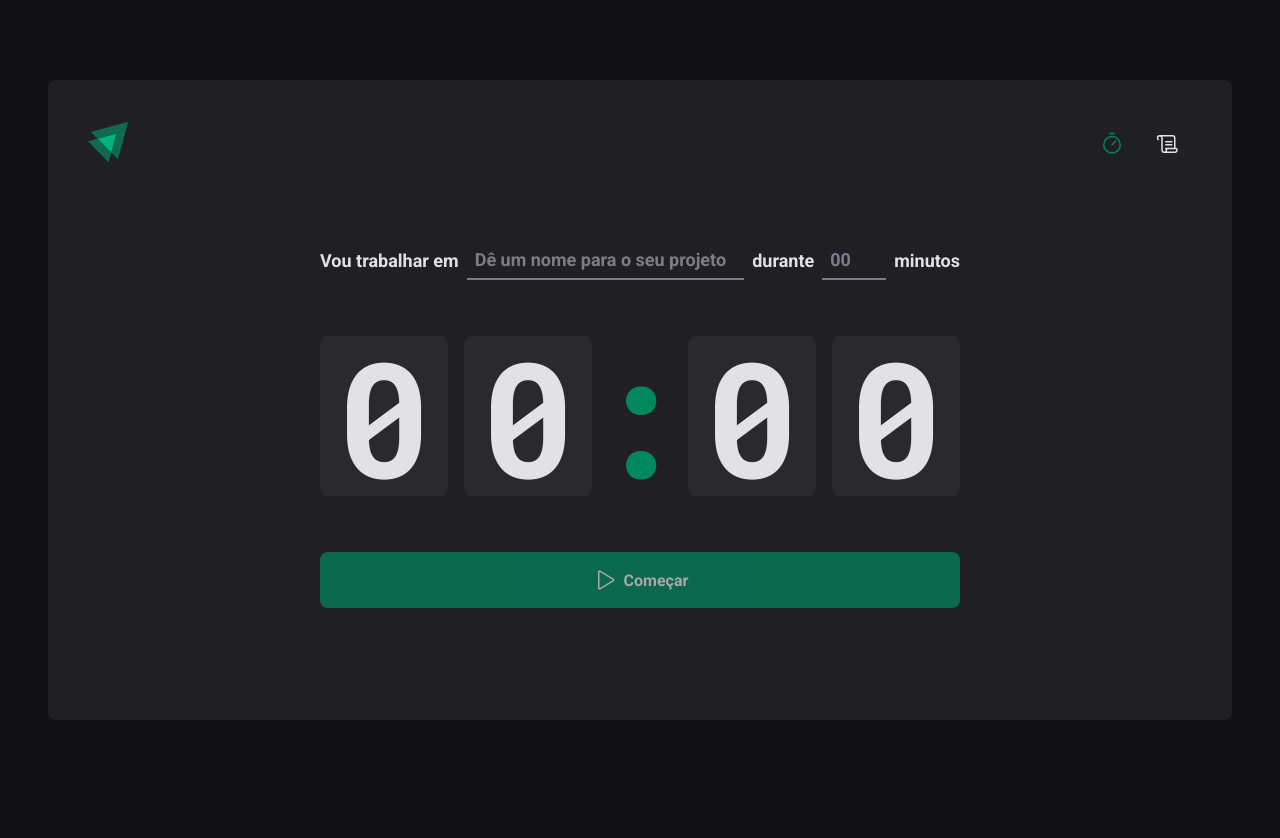
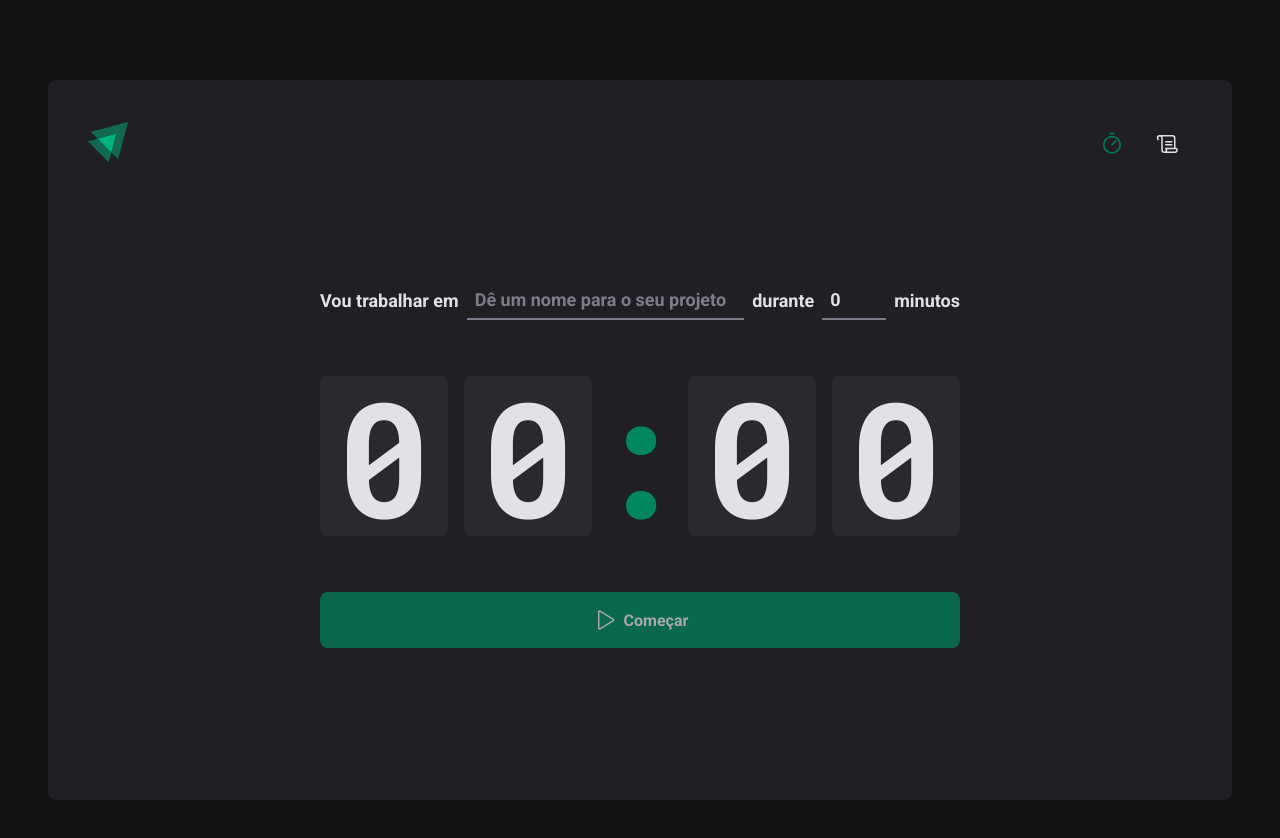
Before and after one commit to gustavobreack3257/reactIgniteTimer, a React (Vite) app: page / in a window 1280 px wide. Shown: the top 838 px of the page. Before the commit the page ends 800 px from the top, so only its background shows below. Built offline with nearby package versions, Linux system fonts and the light colour scheme.

Commit message:
feat: react-hook-form and zod, hookform- resolvers - validation form and reset form, typescript-form

```diff
--- a/package.json
+++ b/package.json
@@ -10,11 +10,14 @@
     "preview": "vite preview"
   },
   "dependencies": {
+    "@hookform/resolvers": "^3.6.0",
     "@phosphor-icons/react": "^2.1.5",
     "react": "^18.2.0",
     "react-dom": "^18.2.0",
+    "react-hook-form": "^7.51.5",
     "react-router-dom": "^6.23.1",
-    "styled-components": "^6.1.11"
+    "styled-components": "^6.1.11",
+    "zod": "^3.23.8"
   },
   "devDependencies": {
     "@rocketseat/eslint-config": "^2.2.2",
--- a/src/layouts/DefaultLayout/styles.ts
+++ b/src/layouts/DefaultLayout/styles.ts
@@ -2,7 +2,7 @@ import styled from 'styled-components'
 
 export const LayoutContainer = styled.div`
   max-width: 74rem;
-  height: calc(100vh - 10rem);
+  height: calc(100vh - 5rem);
   margin: 5rem auto;
   padding: 2.5rem;
 
@@ -11,4 +11,5 @@ export const LayoutContainer = styled.div`
 
   display: flex;
   flex-direction: column;
+  overflow: auto;
 `
--- a/src/pages/Home/index.tsx
+++ b/src/pages/Home/index.tsx
@@ -9,20 +9,51 @@ import {
 } from './styles'
 
 import { Play } from '@phosphor-icons/react'
+import { useForm } from 'react-hook-form'
+import { zodResolver } from '@hookform/resolvers/zod'
+import * as zod from 'zod'
+
+const newCycleFormValidationSchema = zod.object({
+  task: zod.string().min(1, 'Informe a tarefa'),
+  minutesAmount: zod
+    .number()
+    .min(5, 'O ciclo precisa ser de no mínimo 5 minutos')
+    .max(60, 'O ciclo precisa ser no máximo 60 minutos'),
+})
+
+type NewCycleFormData = zod.infer<typeof newCycleFormValidationSchema>
 
 export function Home() {
+  const { register, handleSubmit, watch, reset } = useForm<NewCycleFormData>({
+    resolver: zodResolver(newCycleFormValidationSchema),
+    defaultValues: {
+      task: '',
+      minutesAmount: 0,
+    },
+  })
+
+  function handleCreteCycle(data: NewCycleFormData) {
+    console.log(data)
+
+    reset()
+  }
+
+  const task = watch('task')
+  const isSubmitDisable = !task
+
   return (
     <HomeContainer>
-      <form>
+      <form onSubmit={handleSubmit(handleCreteCycle)}>
         <FormContainer>
           <label htmlFor="task">Vou trabalhar em</label>
           <TaskInput
             id="task"
             list="task suggestions"
             placeholder="Dê um nome para o seu projeto"
+            {...register('task')}
           />
 
-          <datalist>
+          <datalist id="task suggestions">
             <option value="Projeto 1" />
             <option value="Projeto 2" />
             <option value="Projeto 3" />
@@ -37,6 +68,7 @@ export function Home() {
             step={5}
             min={5}
             max={60}
+            {...register('minutesAmount', { valueAsNumber: true })}
           />
 
           <span>minutos</span>
@@ -50,7 +82,7 @@ export function Home() {
           <span>0</span>
         </CountDownContainer>
 
-        <StartCountdownButton disabled type="submit">
+        <StartCountdownButton disabled={isSubmitDisable} type="submit">
           <Play size={24} />
           Começar
         </StartCountdownButton>
--- a/src/styles/global.ts
+++ b/src/styles/global.ts
@@ -12,6 +12,17 @@ export const GlobalStyle = createGlobalStyle`
         box-shadow: 0 0 0 2px ${(props) => props.theme['green-500']};
     }
 
+    ::-webkit-scrollbar {
+    width: 6px; /* Largura da barra de rolagem vertical */
+    height: 6px; /* Altura da barra de rolagem horizontal */
+
+}
+
+::-webkit-scrollbar-thumb {
+    background-color:  ${(props) => props.theme['gray-700']};
+    border-radius: 8px;
+}
+
     body {
         background: ${(props) => props.theme['gray-900']};
         color: ${(props) => props.theme['gray-300']};
```
Also changed, not shown: 1 other file (tests, documents, lock files or other folders).
